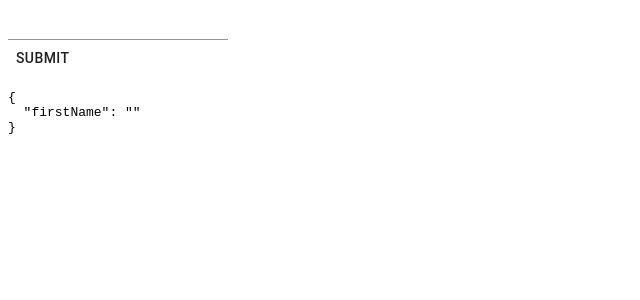
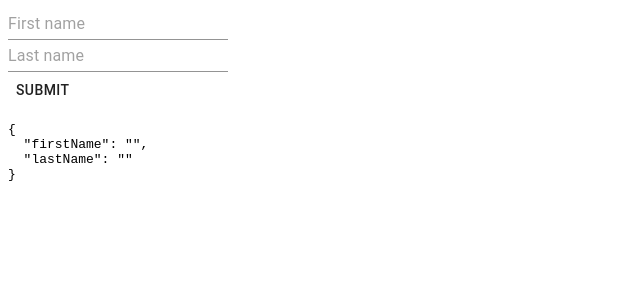
Before and after one commit to iunyi/formik, a React (Create React App) app: page / in a window 1280 px wide. Shown: the top 300 px of the page, without its empty margins (0-640 px from the left). Built offline with nearby package versions, Linux system fonts and the light colour scheme.

Commit message:
Simplify input fields and submit button using Form and Field from Formik

```diff
--- a/src/components/App.js
+++ b/src/components/App.js
@@ -1,13 +1,13 @@
 import React from 'react';
 import '../stylesheets/App.css';
-import { Formik } from 'formik';
+import { Formik, Form, Field } from 'formik';
 import { TextField, Button } from '@material-ui/core';
 
 const App = () => {
   return (
     <div>
       <Formik
-        initialValues={{ firstName: "" }}
+        initialValues={{ firstName: "", lastName: "" }}
         onSubmit={(data, { setSubmitting, resetForm}) => {
           setSubmitting(true);
           // Make async call
@@ -16,14 +16,24 @@ const App = () => {
           resetForm();
         }}
       >
-        {({ values, isSubmitting, handleChange, handleBlur, handleSubmit }) => (
-          <form onSubmit={handleSubmit}>
-            <TextField
-              name="firstName"
-              value={values.firstName}
-              onChange={handleChange}
-              onBlur={handleBlur}
-            />
+        {({ values, isSubmitting }) => (
+          <Form>
+            <div>
+              <Field
+                name="firstName"
+                type="input"
+                placeholder="First name"
+                as={TextField}
+              />
+            </div>
+            <div>
+              <Field
+                name="lastName"
+                type="input"
+                placeholder="Last name"
+                as={TextField}
+              />
+            </div>
             <div>
               <Button
                 type="submit"
@@ -33,7 +43,7 @@ const App = () => {
               </Button>
             </div>
             <pre>{JSON.stringify(values, null, 2)}</pre>
-          </form>
+          </Form>
         )}
       </Formik>
     </div>
```
Also changed, not shown: 1 other file (tests, documents, lock files or other folders).
